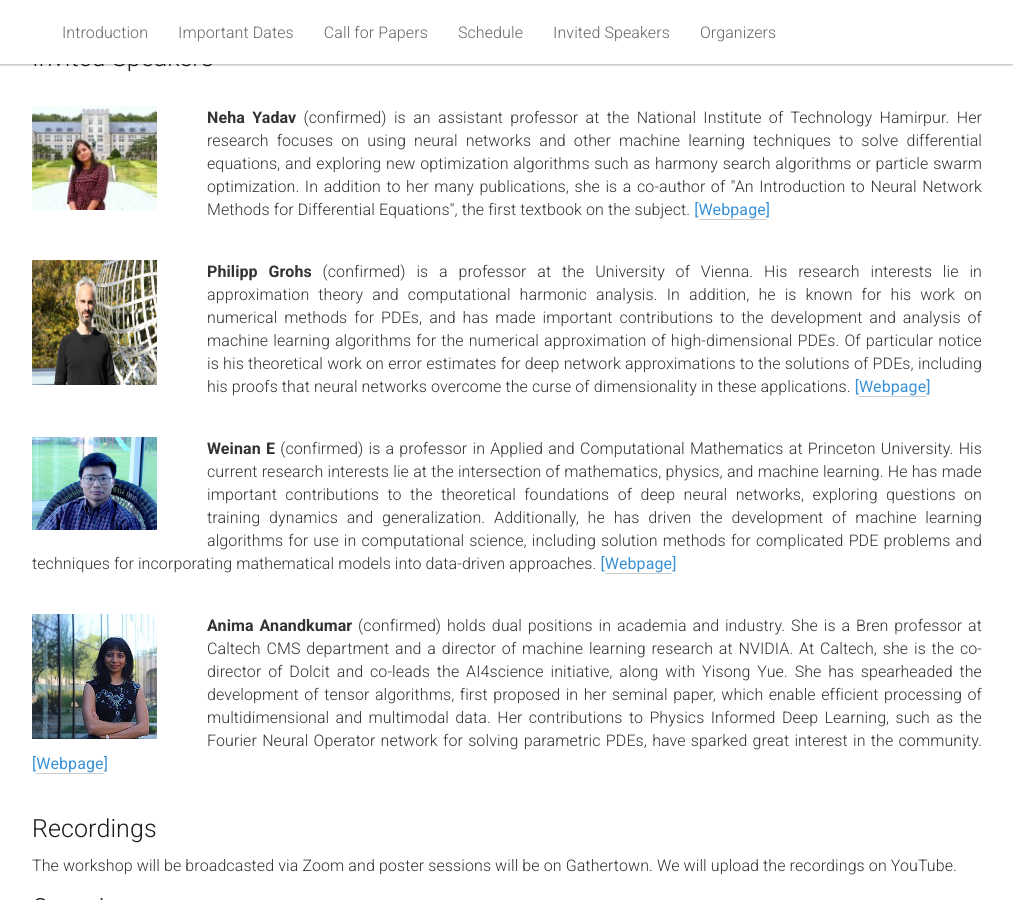
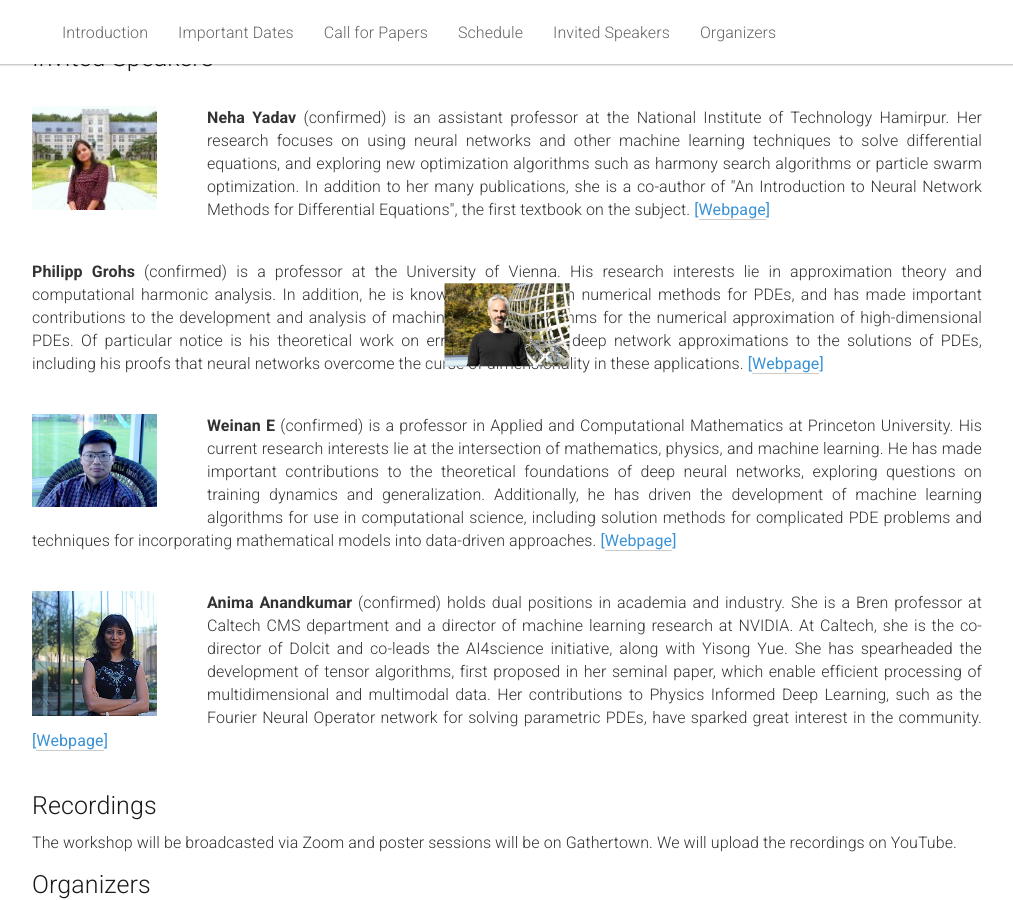
Before and after one commit to dl-de/dl-de.github.io, a Jekyll site: the page built from _pages/home.md, in a window 1280 px wide and 900 px high, scrolled down 2373 px. Shown: the whole window, without its empty margins (133-1146 px from the left). Built offline with Jekyll 4.4.1, drawn with Linux system fonts in a browser that asks for light colours.

Commit message:
minor changes

```diff
--- a/_pages/home.md
+++ b/_pages/home.md
@@ -214,7 +214,7 @@ The scope of the workshop spans topics at the intersection of DL and DEs, includ
 
 <div class="row">
   <div class="col-md-12">
-    <img class="speaker-pic" style="float:left;margin-right:50px;aspect-ratio:1/1;overflow:hidden;" src="{{ "/static/img/people/philippgrohs.jpg" | prepend:site.baseurl }}">
+    <img class="speaker-pic" style="position: absolute;top: 50%;left: 50%;transform: translate(-50%, -50%);height: auto;width: 100%;" src="{{ "/static/img/people/philippgrohs.jpg" | prepend:site.baseurl }}">
     <p><b>Philipp Grohs</b>
     (confirmed) is a professor at the University of Vienna. His research interests lie in approximation theory and computational harmonic analysis. In addition, he is known for his work on numerical methods for PDEs, and has made important contributions to the development and analysis of machine learning algorithms for the numerical approximation of high-dimensional PDEs. Of particular notice is his theoretical work on error estimates for deep network approximations to the solutions of PDEs, including his proofs that neural networks overcome the curse of dimensionality in these applications.
     <span style="color:#3a92d6;font-weight:400;">[<a href="https://mat.univie.ac.at/~grohs/">Webpage</a>]</span></p>
```
